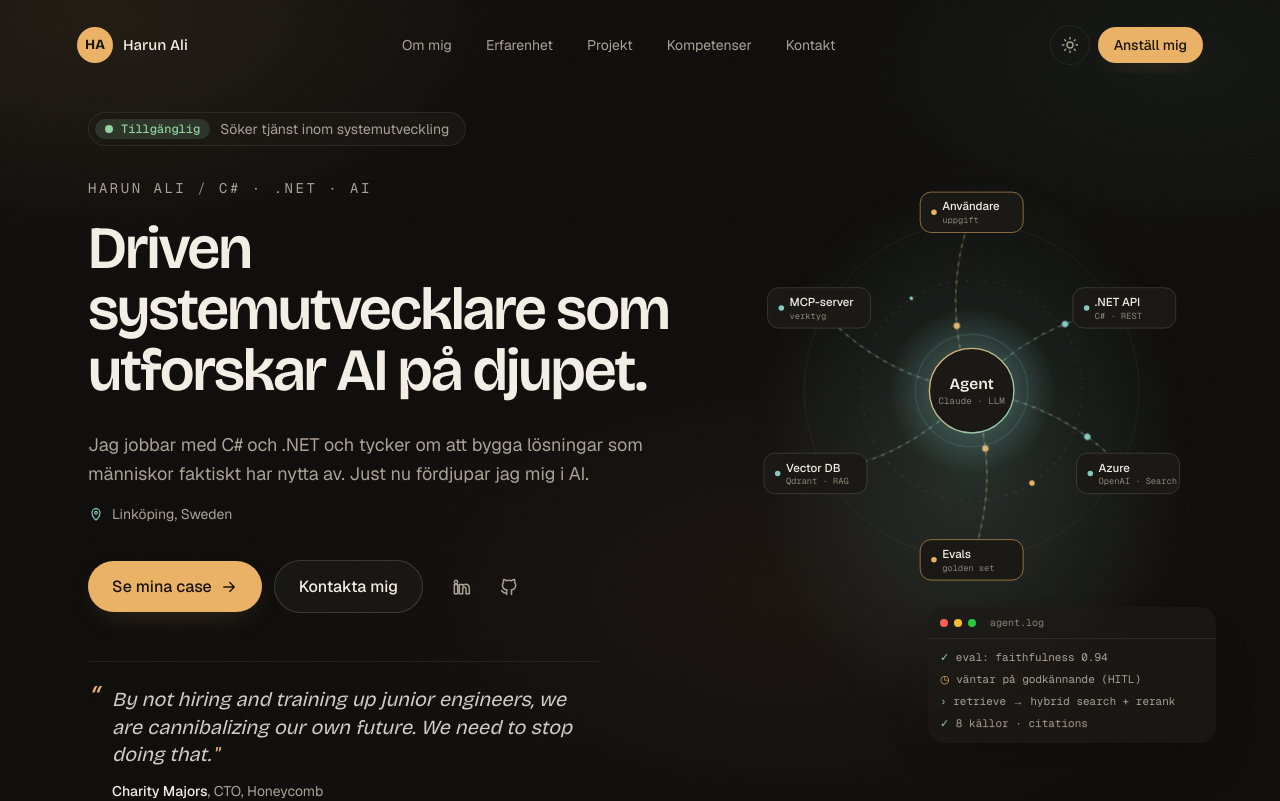
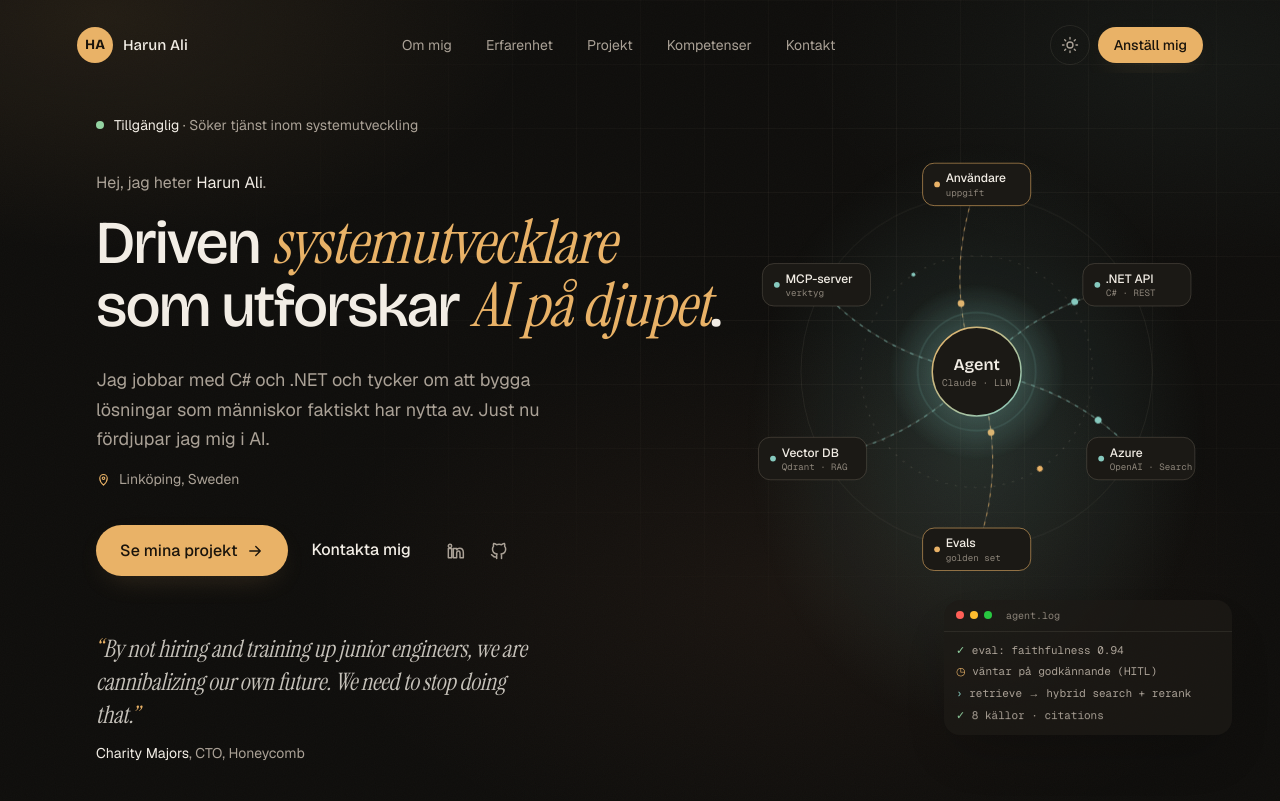
Before and after one commit to Harunsystemdeveloper/portfolio, a Next.js app: page / in a window 1280 px wide. Shown: the top 801 px of the page. Built offline with nearby package versions, Linux system fonts and the light colour scheme.

Commit message:
Gjort heron lugnare och mer personlig

```diff
--- a/src/components/Hero.tsx
+++ b/src/components/Hero.tsx
@@ -7,33 +7,36 @@ const delay = (ms: number) => ({ animationDelay: `${ms}ms` });
 export default function Hero() {
   return (
     <section id="top" aria-labelledby="hero-rubrik" className="relative isolate overflow-hidden">
-      <div className="mx-auto grid max-w-6xl items-center gap-14 px-4 pt-32 pb-20 sm:px-6 sm:pt-40 lg:min-h-svh lg:grid-cols-12 lg:gap-8 lg:pt-28 lg:pb-16">
+      {/* Rutnätet finns bara här uppe, som en svag teknisk fond bakom diagrammet */}
+      <div
+        aria-hidden
+        className="bg-grid absolute inset-0 -z-10 opacity-50"
+        style={{ maskImage: "radial-gradient(ellipse 80% 70% at 70% 30%, black 20%, transparent 75%)" }}
+      />
+
+      <div className="mx-auto grid max-w-6xl items-center gap-14 px-5 pt-32 pb-16 sm:px-8 sm:pt-40 lg:min-h-svh lg:grid-cols-12 lg:gap-6 lg:pt-28 lg:pb-20">
         <div className="lg:col-span-7">
-          <p className="animate-rise mb-8 inline-flex max-w-full items-center gap-2.5 rounded-full border border-line bg-surface py-1.5 pr-4 pl-1.5 text-sm">
-            <span className="flex shrink-0 items-center gap-2 rounded-full bg-green/15 px-2.5 py-0.5 font-mono text-xs font-medium text-green">
-              <span className="relative flex h-2 w-2">
-                <span className="motion-pulse absolute inline-flex h-full w-full animate-ping rounded-full bg-green opacity-70" />
-                <span className="relative inline-flex h-2 w-2 rounded-full bg-green" />
-              </span>
-              Tillgänglig
+          <p className="animate-rise mb-9 inline-flex max-w-full items-center gap-2.5 text-sm text-muted">
+            <span className="relative flex h-2 w-2 shrink-0">
+              <span className="motion-pulse absolute inline-flex h-full w-full animate-ping rounded-full bg-green opacity-60" />
+              <span className="relative inline-flex h-2 w-2 rounded-full bg-green" />
             </span>
-            <span className="truncate text-muted">{person.status}</span>
+            <span className="truncate">
+              <span className="text-fg">Tillgänglig</span> · {person.status}
+            </span>
           </p>
 
           <h1 id="hero-rubrik">
-            <span
-              className="animate-rise block font-mono text-xs tracking-[0.18em] text-muted uppercase sm:text-sm"
-              style={delay(60)}
-            >
-              {person.name} <span className="text-subtle">/</span> C# · .NET · AI
+            <span className="animate-rise block text-base text-muted" style={delay(60)}>
+              Hej, jag heter <span className="text-fg">{person.name}</span>.
             </span>
             <span
-              className="animate-rise mt-5 block font-display text-[2.25rem] leading-[1.02] font-semibold tracking-[-0.035em] text-balance sm:text-[3.25rem] lg:text-[3.75rem]"
+              className="animate-rise mt-4 block font-display text-[2.35rem] leading-[1.04] font-medium tracking-[-0.03em] text-balance sm:text-[3.3rem] lg:text-[3.8rem]"
               style={delay(120)}
             >
               {heroHeadline.map((part, i) =>
                 part.accent ? (
-                  <span key={i} className="text-gradient">
+                  <span key={i} className="accent text-gold">
                     {part.text}
                   </span>
                 ) : (
@@ -43,29 +46,29 @@ export default function Hero() {
             </span>
           </h1>
 
-          <p className="animate-rise mt-7 max-w-xl text-lg leading-relaxed text-muted text-pretty" style={delay(200)}>
+          <p className="animate-rise mt-7 max-w-lg text-lg leading-relaxed text-muted text-pretty" style={delay(200)}>
             {person.pitch}
           </p>
           <p className="animate-rise mt-4 flex items-center gap-2 text-sm text-muted" style={delay(220)}>
-            <Icon name="pin" width={16} height={16} className="text-cyan" />
+            <Icon name="pin" width={15} height={15} className="text-gold" />
             {person.city}
           </p>
 
-          <div className="animate-rise mt-9 flex flex-wrap items-center gap-3" style={delay(260)}>
+          <div className="animate-rise mt-9 flex flex-wrap items-center gap-x-6 gap-y-4" style={delay(260)}>
             <a href="#projekt" className="btn btn-primary group">
-              Se mina case
+              Se mina projekt
               <Icon name="arrow" width={18} height={18} className="transition-transform group-hover:translate-x-1" />
             </a>
-            <a href="#kontakt" className="btn btn-ghost">
+            <a href="#kontakt" className="link-underline pb-0.5 font-medium">
               Kontakta mig
             </a>
-            <span className="flex items-center gap-1 sm:ml-1">
+            <span className="flex items-center gap-1">
               <a
                 href={person.linkedin}
                 target="_blank"
                 rel="noopener noreferrer"
                 aria-label="LinkedIn"
-                className="grid h-11 w-11 place-items-center rounded-full text-muted transition hover:bg-surface hover:text-cyan"
+                className="grid h-10 w-10 place-items-center rounded-full text-muted transition hover:text-gold"
               >
                 <Icon name="linkedin" />
               </a>
@@ -74,30 +77,30 @@ export default function Hero() {
                 target="_blank"
                 rel="noopener noreferrer"
                 aria-label="GitHub"
-                className="grid h-11 w-11 place-items-center rounded-full text-muted transition hover:bg-surface hover:text-cyan"
+                className="grid h-10 w-10 place-items-center rounded-full text-muted transition hover:text-gold"
               >
                 <Icon name="github" />
               </a>
             </span>
           </div>
 
-          <figure className="animate-rise mt-12 max-w-lg border-t border-line pt-6" style={delay(320)}>
-            <blockquote className="relative pl-6 font-display text-lg leading-snug text-fg/85 italic sm:text-xl">
-              <span aria-hidden className="absolute -top-1 left-0 font-display text-3xl leading-none text-gold">
+          <figure className="animate-rise mt-14 max-w-md" style={delay(320)}>
+            <blockquote className="accent text-xl leading-snug text-fg/80 sm:text-2xl">
+              <span aria-hidden className="text-gold">
                 &ldquo;
               </span>
               {heroQuote.text}
-              <span aria-hidden className="ml-1 font-display text-gold not-italic">
+              <span aria-hidden className="text-gold">
                 &rdquo;
               </span>
             </blockquote>
-            <figcaption className="mt-3 pl-6 text-sm text-muted">
-              <span className="font-medium text-fg">{heroQuote.author}</span>, {heroQuote.role}
+            <figcaption className="mt-3 text-sm text-muted">
+              <span className="text-fg">{heroQuote.author}</span>, {heroQuote.role}
             </figcaption>
           </figure>
         </div>
 
-        <div className="animate-rise lg:col-span-5" style={delay(200)}>
+        <div className="animate-rise lg:col-span-5 lg:-mr-6" style={delay(200)}>
           <AgentGraph />
         </div>
       </div>
```
